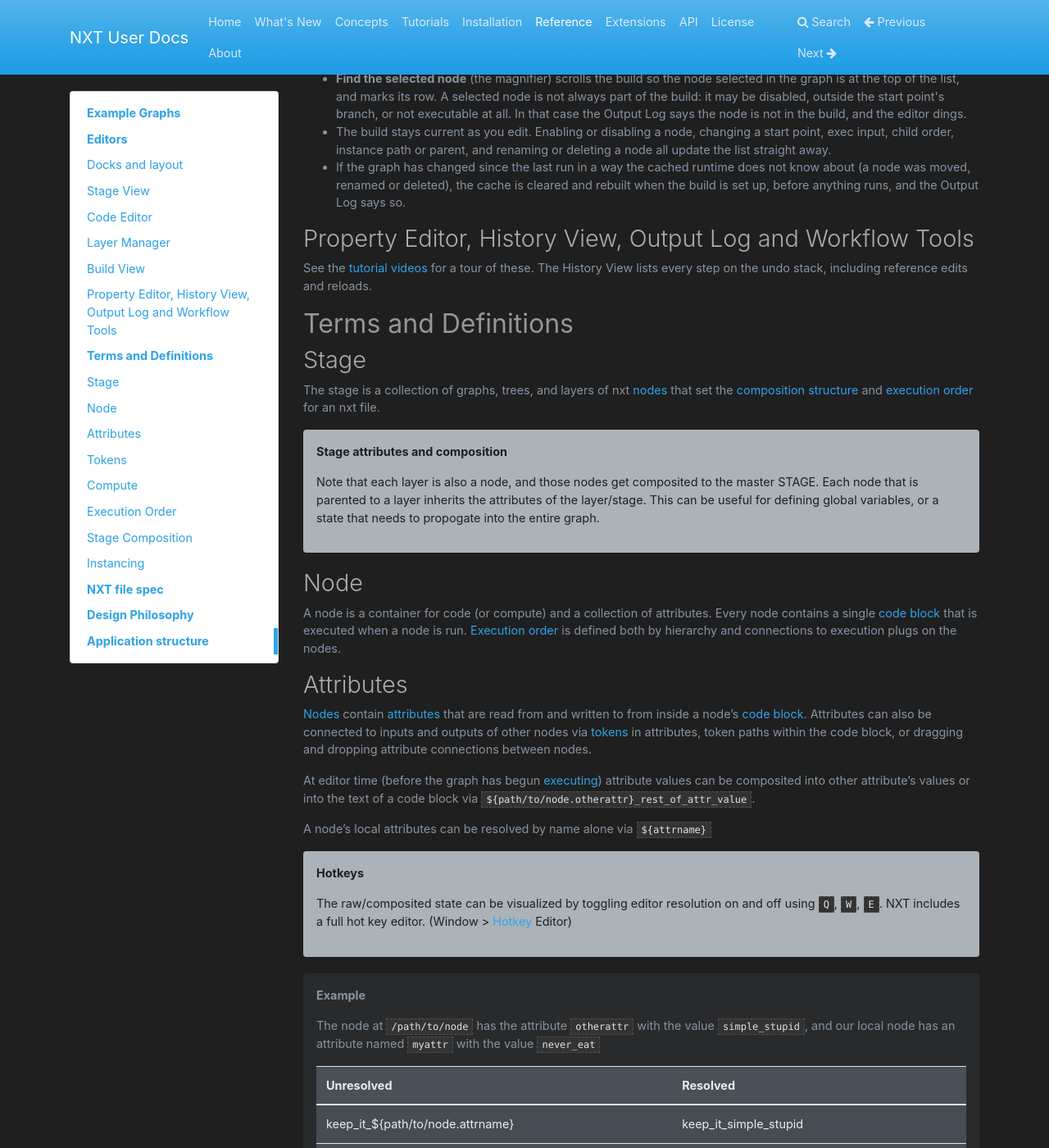
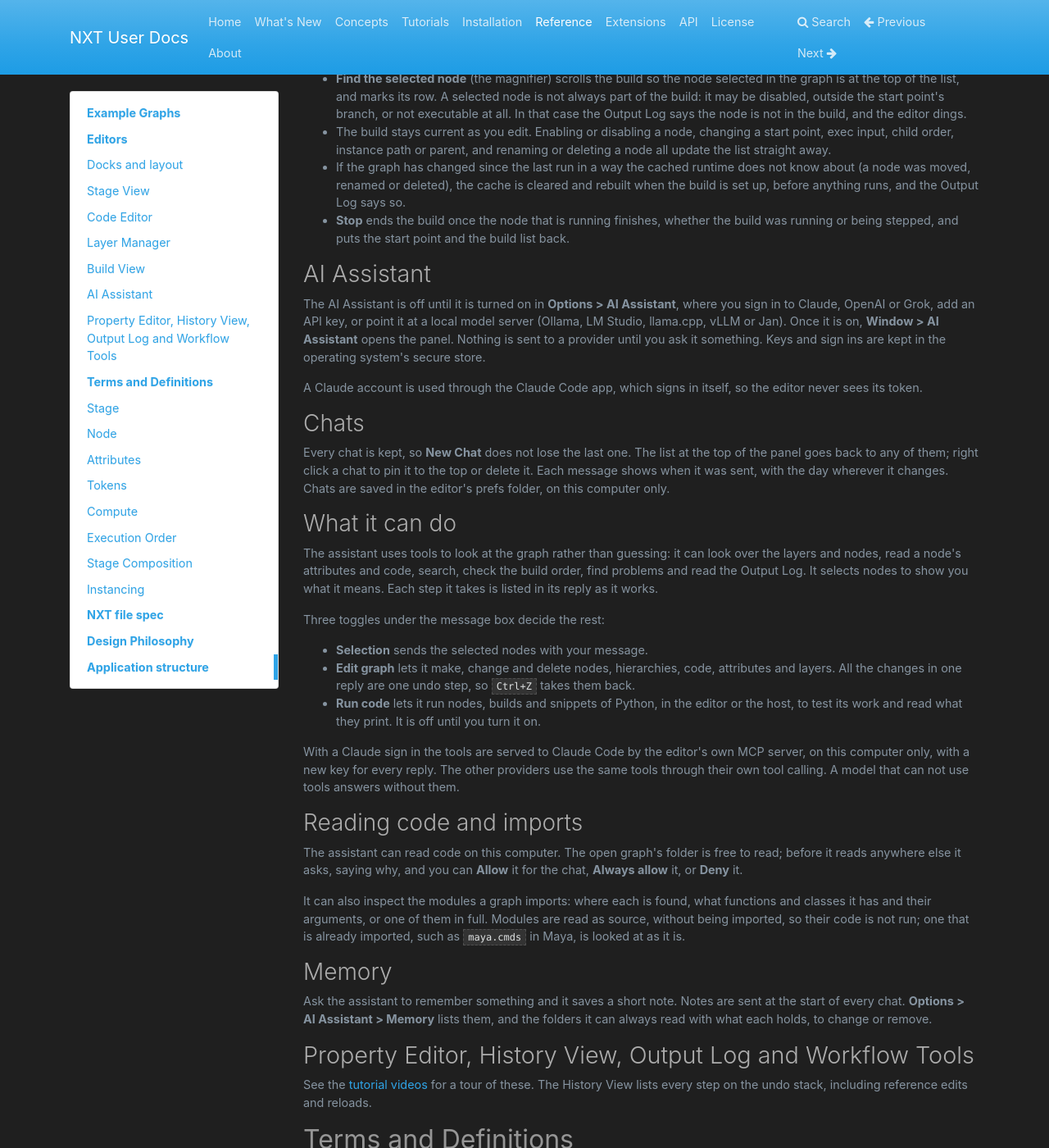
Before and after one commit to nxt-dev/nxt_editor, an MkDocs documentation site: the page built from docs/user_docs/docs/reference.md, in a window 1280 px wide and 1400 px high, scrolled down 12253 px. Shown: the whole window at 82% size. Built offline with MkDocs 1.6.1, drawn with Linux system fonts in a browser that asks for light colours; nearby versions of some CDN libraries; library files that are not in the unit come from our copies.

Commit message:
Document the AI Assistant and what is new in 4.5
Co-Authored-By: Claude Opus 5.5 (1M context) <noreply@anthropic.com>

```diff
--- a/docs/user_docs/docs/reference.md
+++ b/docs/user_docs/docs/reference.md
@@ -354,6 +354,71 @@ restart it.
   does not know about (a node was moved, renamed or deleted), the cache is
   cleared and rebuilt when the build is set up, before anything runs, and
   the Output Log says so.
+- **Stop** ends the build once the node that is running finishes, whether
+  the build was running or being stepped, and puts the start point and the
+  build list back.
+
+## AI Assistant
+
+The AI Assistant is off until it is turned on in **Options > AI Assistant**,
+where you sign in to Claude, OpenAI or Grok, add an API key, or point it at a
+local model server (Ollama, LM Studio, llama.cpp, vLLM or Jan). Once it is on,
+**Window > AI Assistant** opens the panel. Nothing is sent to a provider
+until you ask it something. Keys and sign ins are kept in the operating
+system's secure store.
+
+A Claude account is used through the Claude Code app, which signs in itself,
+so the editor never sees its token.
+
+### Chats
+
+Every chat is kept, so **New Chat** does not lose the last one. The list at
+the top of the panel goes back to any of them; right click a chat to pin it
+to the top or delete it. Each message shows when it was sent, with the day
+wherever it changes. Chats are saved in the editor's prefs folder, on this
+computer only.
+
+### What it can do
+
+The assistant uses tools to look at the graph rather than guessing: it can
+look over the layers and nodes, read a node's attributes and code, search,
+check the build order, find problems and read the Output Log. It selects
+nodes to show you what it means. Each step it takes is listed in its reply as
+it works.
+
+Three toggles under the message box decide the rest:
+
+- **Selection** sends the selected nodes with your message.
+- **Edit graph** lets it make, change and delete nodes, hierarchies, code,
+  attributes and layers. All the changes in one reply are one undo step, so
+  `Ctrl+Z` takes them back.
+- **Run code** lets it run nodes, builds and snippets of Python, in the
+  editor or the host, to test its work and read what they print. It is off
+  until you turn it on.
+
+With a Claude sign in the tools are served to Claude Code by the editor's own
+MCP server, on this computer only, with a new key for every reply. The other
+providers use the same tools through their own tool calling. A model that
+can not use tools answers without them.
+
+### Reading code and imports
+
+The assistant can read code on this computer. The open graph's folder is
+free to read; before it reads anywhere else it asks, saying why, and you can
+**Allow** it for the chat, **Always allow** it, or **Deny** it.
+
+It can also inspect the modules a graph imports: where each is found, what
+functions and classes it has and their arguments, or one of them in full.
+Modules are read as source, without being imported, so their code is not
+run; one that is already imported, such as `maya.cmds` in Maya, is looked at
+as it is.
+
+### Memory
+
+Ask the assistant to remember something and it saves a short note. Notes
+are sent at the start of every chat. **Options > AI Assistant > Memory**
+lists them, and the folders it can always read with what each holds, to
+change or remove.
 
 ## Property Editor, History View, Output Log and Workflow Tools
 
```
Also changed, not shown: docs/user_docs/docs/whats_new.md (+21 -2 lines).
